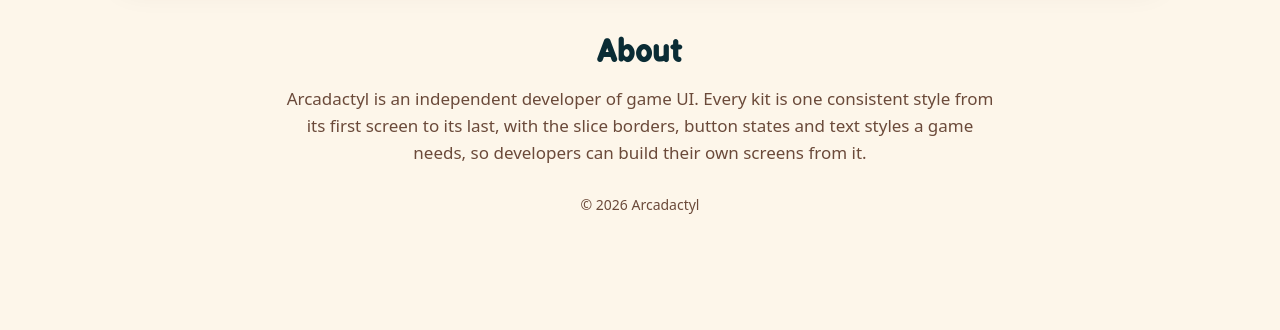
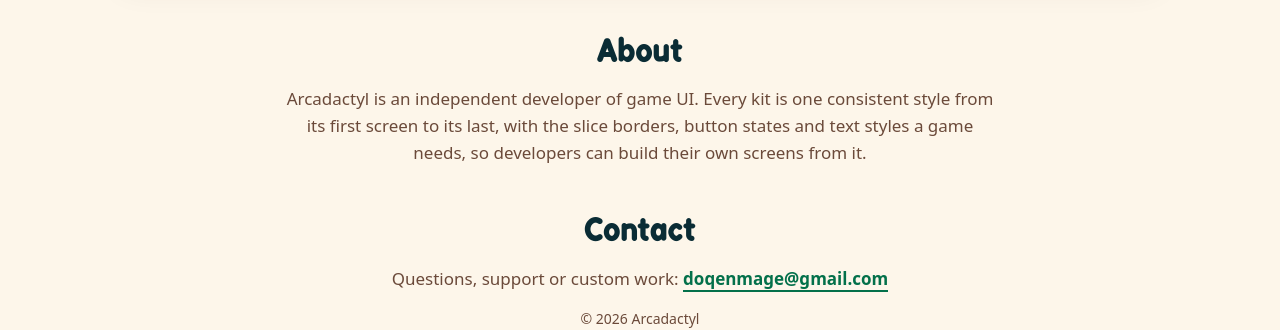
Before and after one commit to doqendev/arcadactyl, a plain HTML site: page index.html in a window 1280 px wide. Shown: the part 1611-1941 px from the top of the page. Before the commit the page ends 1828 px from the top, so only its background shows below. Drawn offline with Linux system fonts and the light colour scheme.

Commit message:
Add contact details
Co-Authored-By: Claude Opus 5.5 <noreply@anthropic.com>

```diff
--- a/index.html
+++ b/index.html
@@ -80,6 +80,11 @@ h1 { font-size: clamp(44px, 9vw, 76px); line-height: 1; color: var(--teal); }
 .about { max-width: 720px; margin: 0 auto; padding: 36px 0 16px; text-align: center; }
 .about h2 { font-size: 34px; color: var(--teal); margin-bottom: 8px; }
 .about p { color: var(--soft); margin: 0 0 12px; }
+.contact { max-width: 720px; margin: 0 auto; padding: 8px 0 16px; text-align: center; }
+.contact h2 { font-size: 34px; color: var(--teal); margin-bottom: 8px; }
+.contact p { color: var(--soft); margin: 0; }
+.contact a { color: var(--jade); font-weight: 600; text-decoration: none; border-bottom: 2px solid currentColor; }
+.contact a:hover, .contact a:focus-visible { color: var(--teal); }
 
 footer { text-align: center; color: var(--soft); font-size: 14px; padding: 28px 0 44px; }
 </style>
@@ -154,6 +159,11 @@ footer { text-align: center; color: var(--soft); font-size: 14px; padding: 28px
       its last, with the slice borders, button states and text styles a game needs, so developers can build their own
       screens from it.</p>
   </section>
+
+  <section class="contact">
+    <h2>Contact</h2>
+    <p>Questions, support or custom work: <a href="mailto:doqenmage@gmail.com">doqenmage@gmail.com</a></p>
+  </section>
 </main>
 
 <footer class="wrap">&copy; 2026 Arcadactyl</footer>
```
Also changed, not shown: .omc/state/last-tool-error.json (added).
